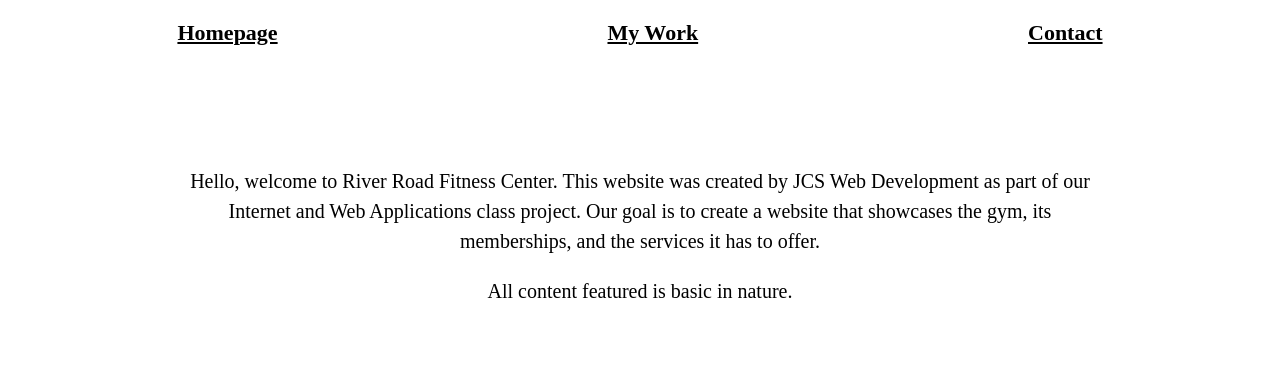
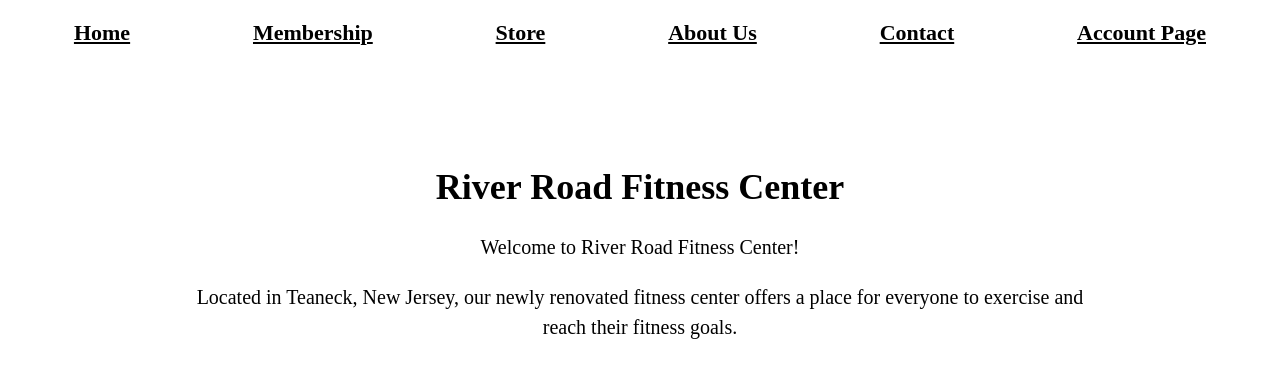
Before and after one commit to jpmtb/River-Road-Fitness, a plain HTML site: page index.html in a window 1280 px wide. Drawn offline with Linux system fonts and the light colour scheme.

Commit message:
Revise title and enhance main content in index.html
Updated the title and navigation links in index.html. Improved the main content with a welcoming message and description of the fitness center.

```diff
--- a/index.html
+++ b/index.html
@@ -1,36 +1,27 @@
-
 <!DOCTYPE html>
 <html lang="en">
 <head>
     <meta charset="UTF-8">
     <meta name="viewport" content="width=device-width, initial-scale=1.0">
-    <title>River Road Fitness Center</title>
+    <title>River Road Fitness Center - River Road Fitness</title>
     <link rel="stylesheet" href="style.css">
 </head>
 <body>
 
+<nav>
+    <a href="index.html">Home</a>
+    <a href="membership.html">Membership</a>
+    <a href="store.html">Store</a>
+    <a href="about.html">About Us</a>
+    <a href="contact.html">Contact</a>
+    <a href="account.html">Account Page</a>
+</nav>
 
-    <nav>
-        <a href="index.html">Homepage</a>
-        <a href="#work">My Work</a>
-        <a href="#contact">Contact</a>
-    </nav>
-
-
-    <main>
-        <p>
-            Hello, welcome to River Road Fitness Center.
-            This website was created by JCS Web Development
-            as part of our Internet and Web Applications
-            class project. Our goal is to create a website
-            that showcases the gym, its memberships, and
-            the services it has to offer.
-        </p>
-
-        <p>
-            All content featured is basic in nature.
-        </p>
-    </main>
+<main>
+    <h1>River Road Fitness Center</h1>
+    <p>Welcome to River Road Fitness Center!</p>
+    <p>Located in Teaneck, New Jersey, our newly renovated fitness center offers a place for everyone to exercise and reach their fitness goals.</p>
+</main>
 
 </body>
 </html>
```
